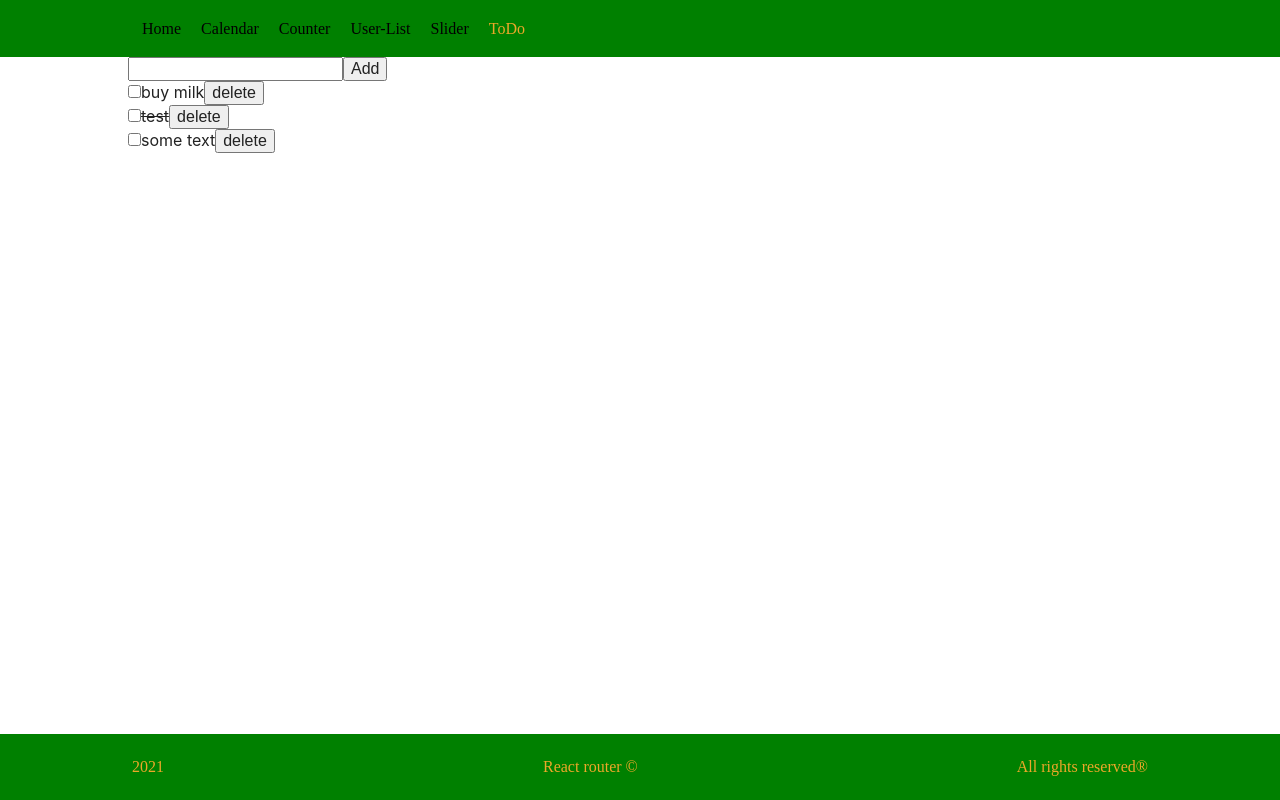
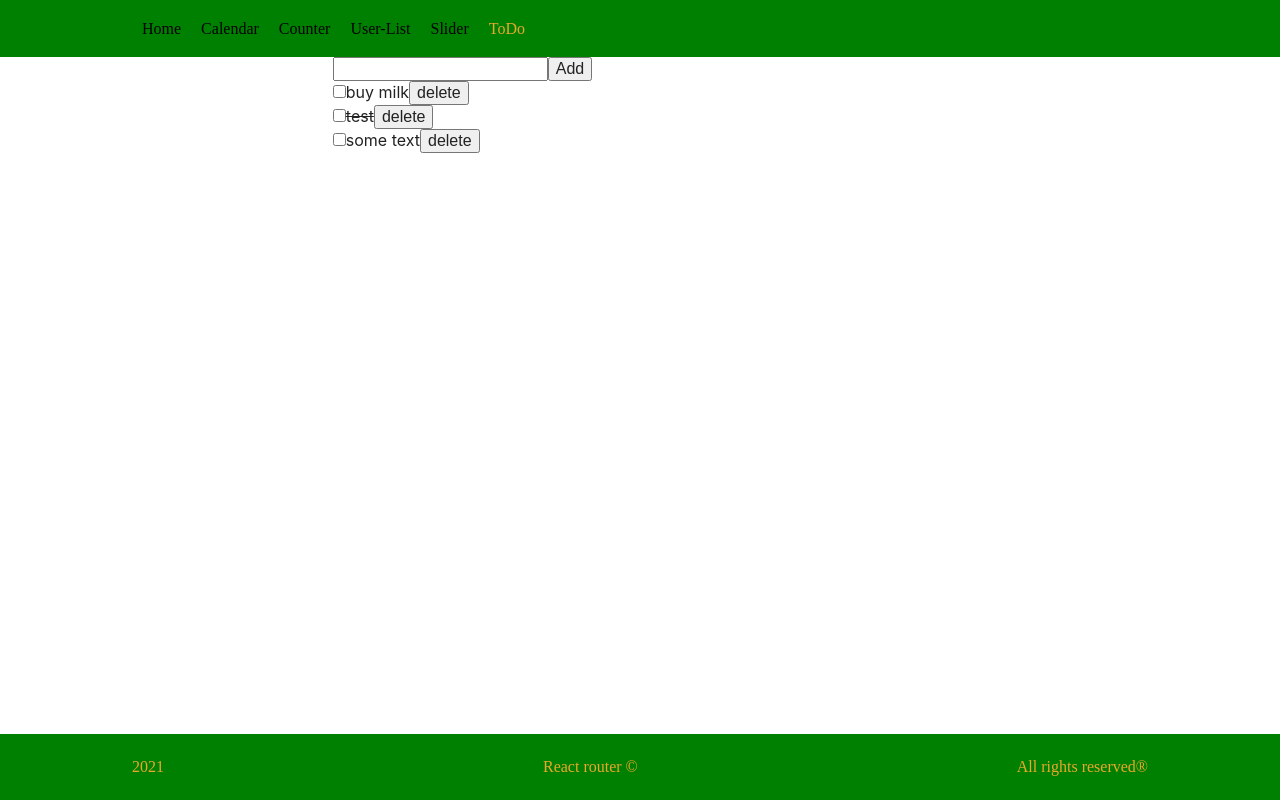
Before and after one commit to EvgenStr/react-calendar, a React (Create React App) app: page /todo in a window 1280 px wide. Built offline with nearby package versions, Linux system fonts and the light colour scheme; a web font is replaced by a local one.

Commit message:
add styles for todolist

```diff
--- /dev/null
+++ b/src/components/ToDoList/ToDoList.module.sass
@@ -0,0 +1,6 @@
+.container
+  display: flex
+  flex-direction: column
+  justify-content: center
+  width: 60%
+  margin: 0 auto
--- a/src/components/ToDoList/index.jsx
+++ b/src/components/ToDoList/index.jsx
@@ -1,7 +1,7 @@
 import React, { useState } from 'react';
 import List from './List';
-import AddItemInput from './AddItemInput'
-
+import AddItemInput from './AddItemInput';
+import style from './ToDoList.module.sass';
 
 function ToDoList() {
   const [toDo, setTodo] = useState([{ id: 1, name: 'buy milk', isDone: false }, { id: 2, name: 'test', isDone: true }, { id: 3, name: 'some text', isDone: false }])
@@ -18,7 +18,7 @@ function ToDoList() {
     })));
     // console.log(toDo, 'isdone', id)
   }
-  return (<section>
+  return (<section className={style.container}>
     <AddItemInput addNewItem={addNewItem} />
     <List data={toDo} deleteItem={deleteItem} isDoneHandler={isDoneHandler}></List>
   </section>
```
